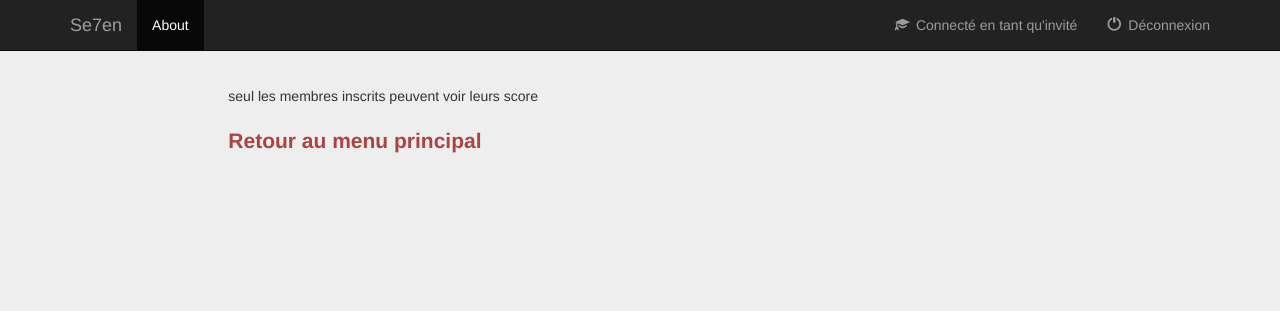
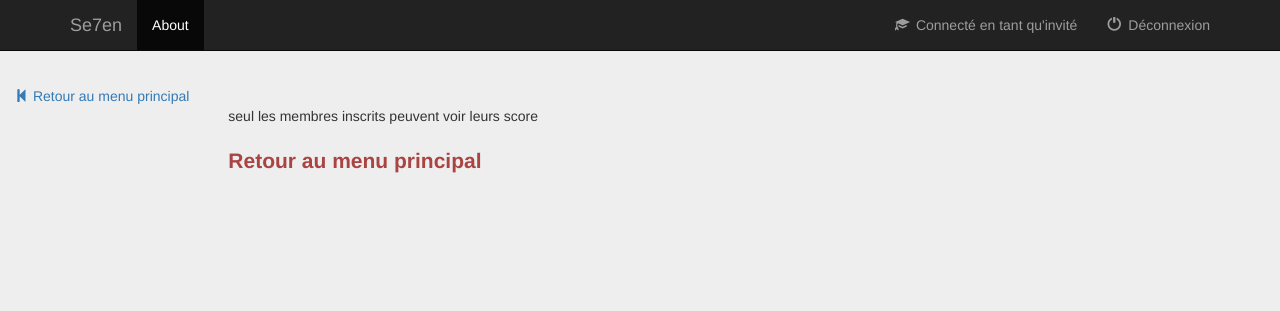
Before and after one commit to DineshGov/MapGame, a PHP site: page /main/score.php in a window 1280 px wide. Shown: the top 311 px of the page. Run offline with PHP 8.4, Linux system fonts and the light colour scheme; data that the repository does not hold is empty.

Commit message:
ajout de fichiers js et css pour la page score

```diff
--- /dev/null
+++ b/main/css/score.css
@@ -0,0 +1,3 @@
+.return_links{
+	margin-left: 15px;
+}
--- a/main/score.php
+++ b/main/score.php
@@ -2,7 +2,16 @@
 $page_name='score.php';
 require('header.php');
 require('../database_auth.php');
+?>
 
+    <div>
+        <a href="menu_principal.php" class='return_links'>
+            <span class="glyphicon glyphicon-step-backward"></span>
+            Retour au menu principal
+        </a>
+    </div>
+
+<?php
  if(!isset($_SESSION['login']))
  {
 	echo '<div class="col-lg-offset-2 col-lg-8 col-lg-offset-2">';
@@ -33,10 +42,16 @@ echo '	<br><br>
 
 echo				'</table>
 					<br><br>
-					<a href="menu_principal.php"><p class="text-danger" style="font-size: 150%; font-weight: bold">Retour au menu principal</p></a>
 				</div>
 			</div>
 		</div>
 	';
 
 ?>
+
+    <div>
+        <a href="menu_principal.php" class='return_links'>
+            <span class="glyphicon glyphicon-step-backward"></span>
+            Retour au menu principal
+        </a>
+    </div>
```
Also changed, not shown: main/js/score.js (added).
